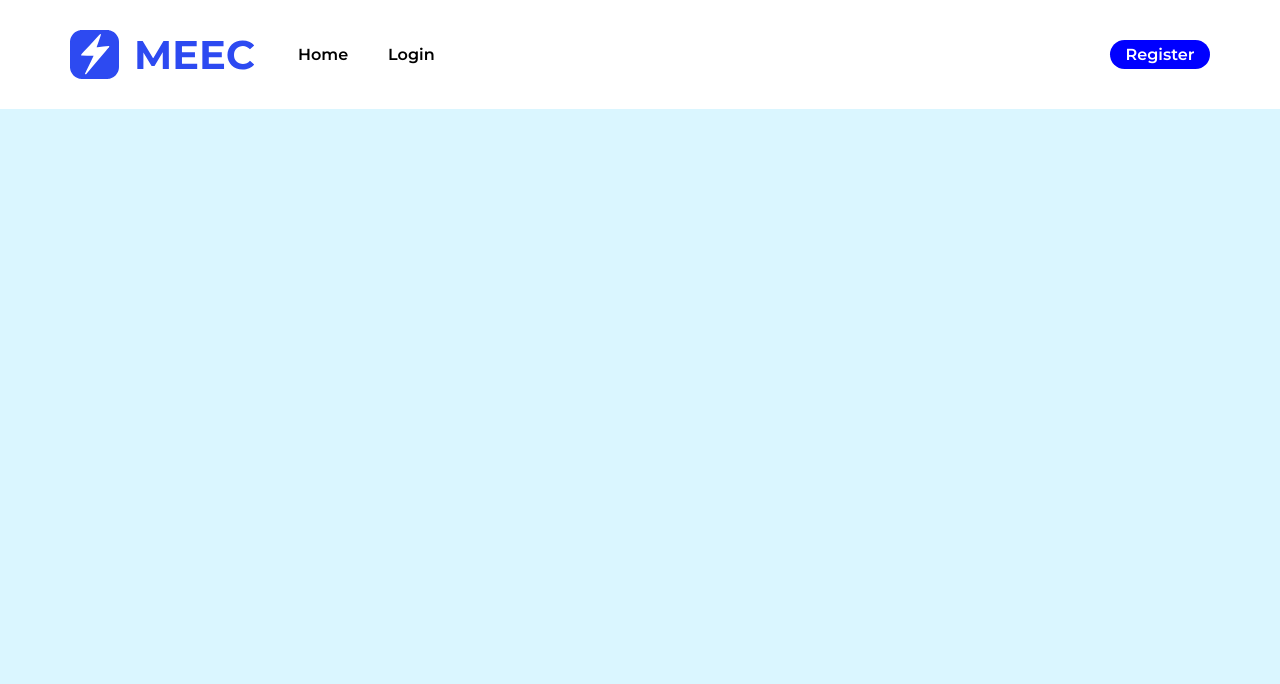
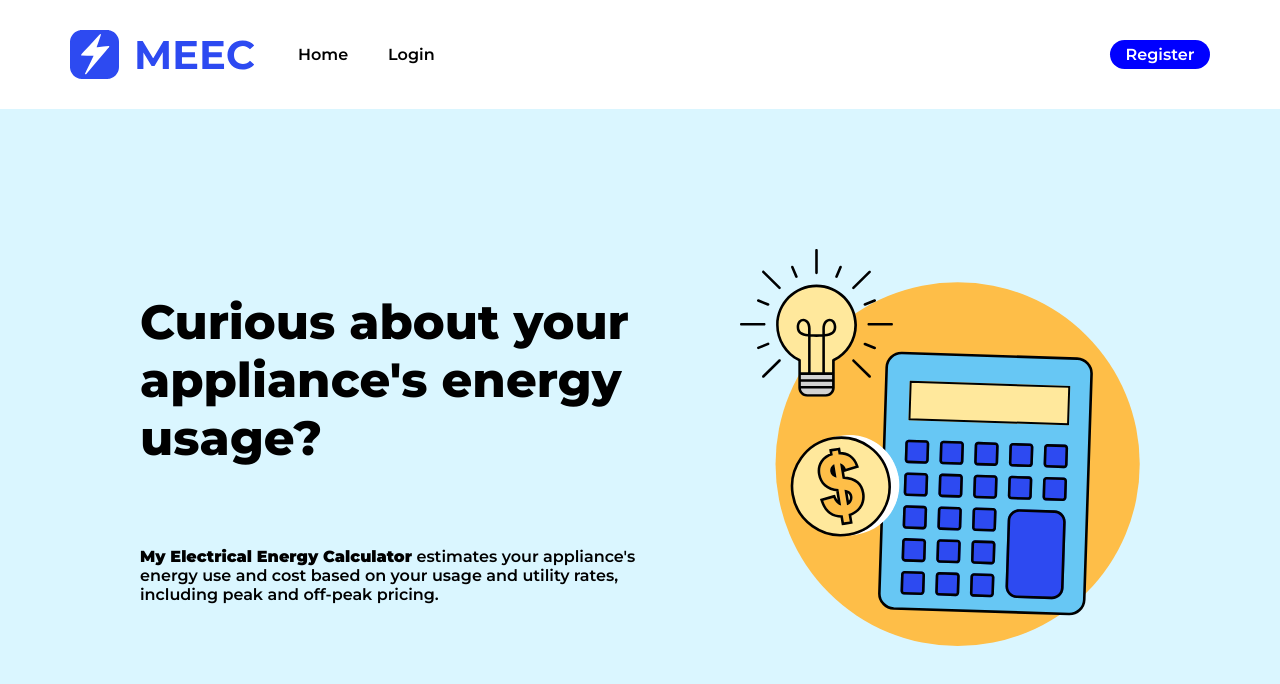
Before and after one commit to aflopez87/CapstoneProject, a React (Vite) app in the folder frontend/: page / in a window 1280 px wide. Before the commit this address had no page. Shown: the top 684 px of the page. Built offline with nearby package versions, Linux system fonts and the light colour scheme; a web font is replaced by a local one.

Commit message:
added login and logout logic to homepage

```diff
--- a/frontend/src/App.jsx
+++ b/frontend/src/App.jsx
@@ -1,10 +1,9 @@
 import MEECLogo from "./images/MEEC_Logo.svg"
 import React from "react";
-import { Routes, Route, Link } from "react-router-dom";
-// Admin components
-// import AdminHome from "./Components/Admin/Home";
-// import AdminDevices from "./Components/Admin/Devices";
-// import AdminUtility from "./Components/Admin/Utility";
+import { Routes, Route, Link, useNavigate } from "react-router-dom";
+import { AuthContext } from "./UseContext";
+import { useContext } from "react";
+
 // User components
 import UserHome from "./Components/User/Home";
 import UserDevices from "./Components/User/Devices";
@@ -13,35 +12,51 @@ import UserUtility from "./Components/User/Utility";
 import Login from "./Components/Forms/Login";
 import Registration from "./Components/Forms/Register";
 
+// Stretch Goal - Admin components
+// import AdminHome from "./Components/Admin/Home";
+// import AdminDevices from "./Components/Admin/Devices";
+// import AdminUtility from "./Components/Admin/Utility";
+
 export default function App() {
+  // Logs user out by deleting webtoken
+  const { token, setToken} = useContext(AuthContext);
+  const navigate = useNavigate();
+
+  const handleLogout = () => {
+    setToken(null);
+    localStorage.removeItem("token");
+    navigate("/login");
+  };
+
   return (
     <>
       <header>
       <img alt="logo" src={MEECLogo} className="logo"/>
       <nav>
         <Link to ="/home" id="homeLink">Home</Link>
-        {/* <Link to ="/users/devices">Devices</Link>
-        <Link to ="/users/utilities">Utilities</Link> */}
-        <Link to ="/login" id="loginlink">Login</Link>
+        {!token ? (
+          <Link to ="/login" id="loginlink">Login</Link>
+        ):(
+          <button onClick={handleLogout} className="logout-link">Logout</button>
+        )}
         <div className = "headerspace"></div>
         <Link to ="/register" id="registerlink">Register </Link>
       </nav>
       </header>
       <main>
         <Routes>
-          {/* Admin routes */}
-          {/* <Route path="/admin/home" element={<AdminHome />} />
-          <Route path="/admin/devices" element={<AdminDevices />} />
-          <Route path="/admin/utilities" element ={<AdminUtility />}/> */}
-
           {/* User routes */}
+          <Route path="/" element={<UserHome/>} />
           <Route path="/home" element={<UserHome/>} />
-          {/* <Route path="/devices" element={<UserDevices />} />
-          <Route path="/utilities" element ={<UserUtility/>}/> */}
 
           {/* Auth routes */}
           <Route path="/login" element ={<Login/>}/>
           <Route path="/register" element ={<Registration/>}/>
+
+          {/* Stretch Goal - Admin routes */}
+          {/* <Route path="/admin/home" element={<AdminHome />} />
+          <Route path="/admin/devices" element={<AdminDevices />} />
+          <Route path="/admin/utilities" element ={<AdminUtility />}/> */}
         </Routes>
       </main>
     </>
--- a/frontend/src/Components/User/Home.css
+++ b/frontend/src/Components/User/Home.css
@@ -4,18 +4,18 @@ main{
     padding: 50px;
 }
 
-.homepage img{
+.loggedout img{
     width: 400px;
     padding: 40px;
 }
 
-.homepage h1{
+.loggedout h1{
     font-size: 3em;
     font-weight: 750;
     padding: 40px;
 }
 
-.homepage p{
+.loggedout p{
     padding: 40px;
 }
 
--- a/frontend/src/Components/User/Home.jsx
+++ b/frontend/src/Components/User/Home.jsx
@@ -9,10 +9,10 @@ import { Chart as ChartJS, ArcElement, Tooltip, Legend } from "chart.js";
 
 
 export default function UserHome() {
-
+  const { token } = useContext(AuthContext)
   return (
     <>
-    <main className="homepage" id="loggedin">
+    <main className={token ? "loggedin" : "loggedout"} >
       <div className="hometext">
         <h1>Curious about your appliance's energy usage?</h1>
         <p><strong>My Electrical Energy Calculator</strong> estimates your appliance's energy use and cost based on your usage and utility rates, including peak and off-peak pricing.</p>
--- a/frontend/src/index.css
+++ b/frontend/src/index.css
@@ -2,7 +2,6 @@
     margin: 0;
     padding: 0;
 }
-
 
 * {
   font-family: "Montserrat", sans-serif;
@@ -56,3 +55,11 @@ a:link, a:visited{
     color: black;
     text-decoration: none;
 }
+
+.logout-link {
+    background: none;
+    border: none;
+    cursor: pointer;
+    font-size: 1rem;
+    text-decoration: none;
+}
```
